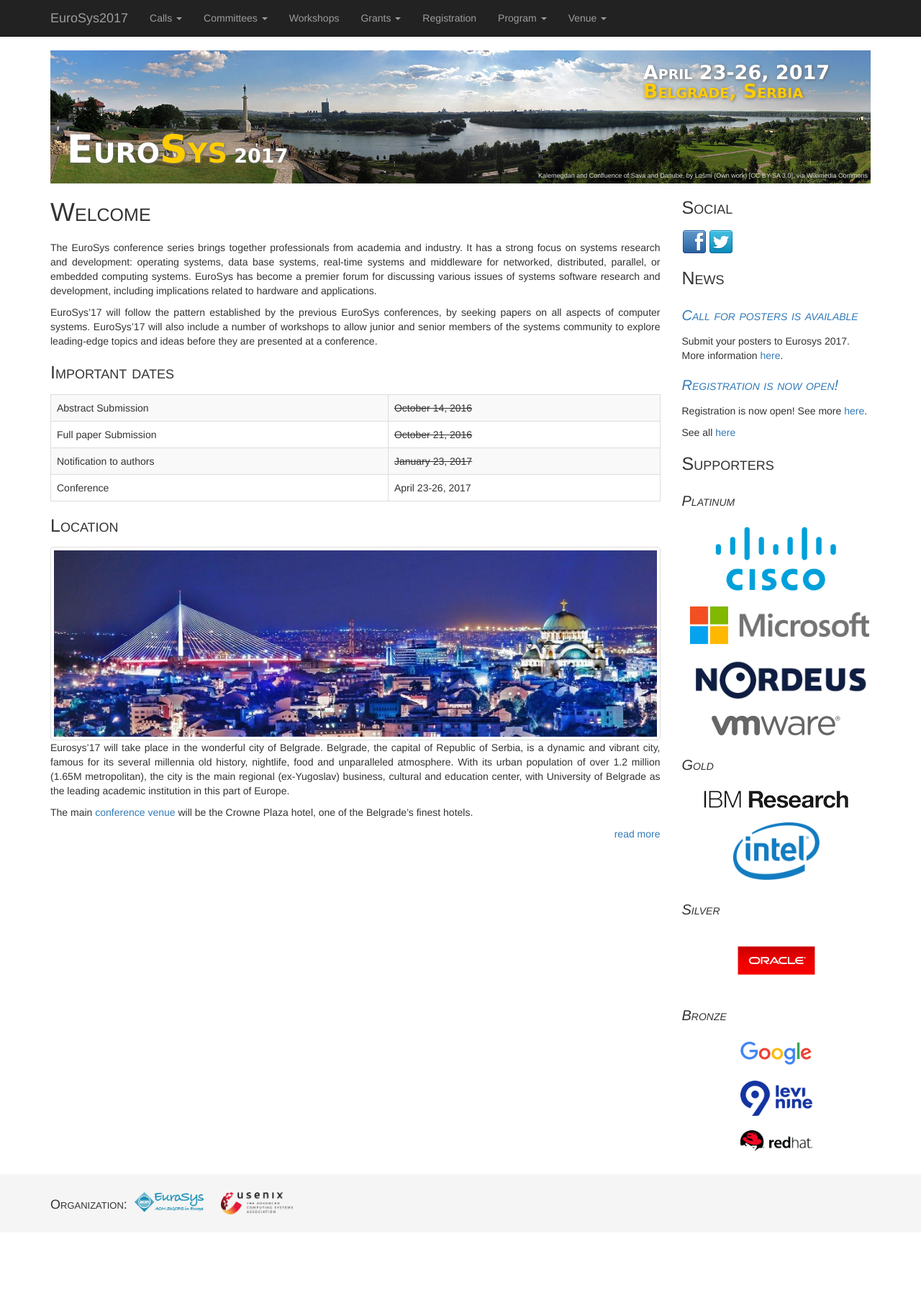
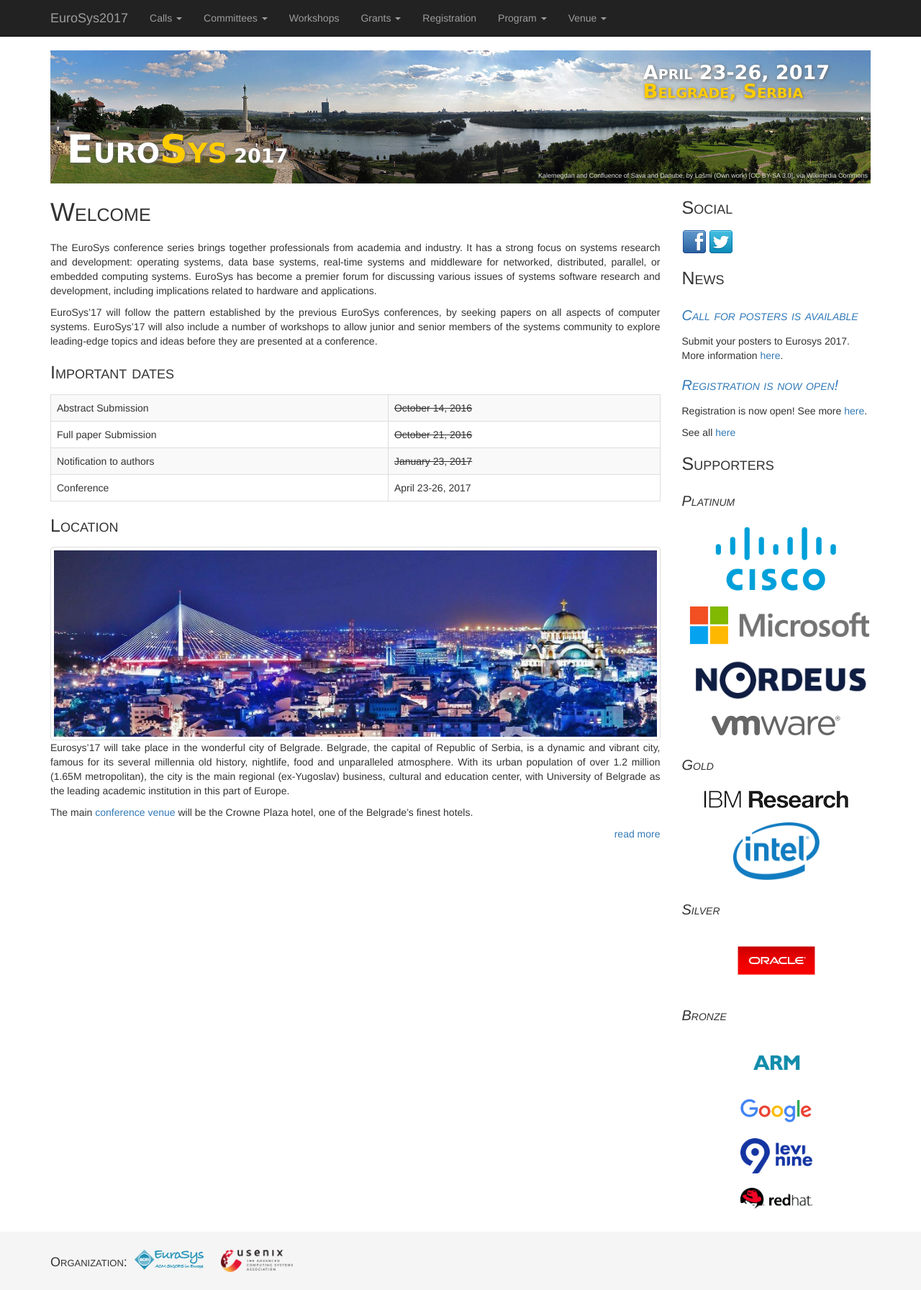
Before and after one commit to eurosys-chapter/2017, a Jekyll site: the page built from index.md, in a window 1280 px wide. Shown: the whole page at 72% size. Built offline with Jekyll 4.4.1, drawn with Linux system fonts in a browser that asks for light colours; nearby versions of some CDN libraries; before the commit the page ends 1713 px from its top, so only the background shows below that.

Commit message:
add arm logo

```diff
--- a/_includes/sidebar.html
+++ b/_includes/sidebar.html
@@ -69,7 +69,12 @@ See all <a href="/news">here</a>
 
 <h3>Bronze</h3>
 <div class="logo bronze">
-    <a href="http://www.google.com" target="_blank">
+    <a href="https://www.arm.com" target="_blank">
+        <img class="img-responsive" src="/assets/img/arm.png">
+    </a>
+</div>
+<div class="logo bronze">
+    <a href="https://www.google.com" target="_blank">
         <img class="img-responsive" src="/assets/img/google.png">
     </a>
 </div>
```
Also changed, not shown: assets/img/arm.png (added).
